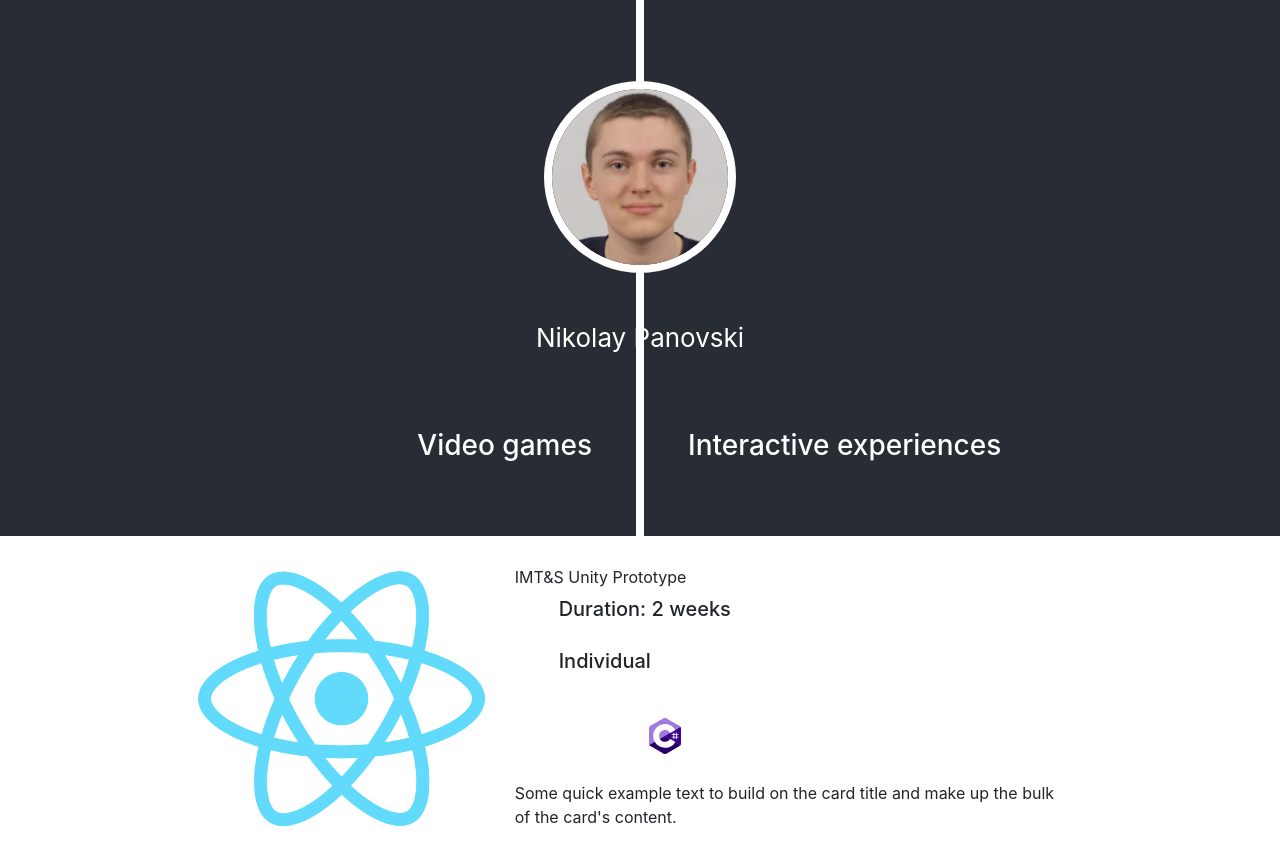
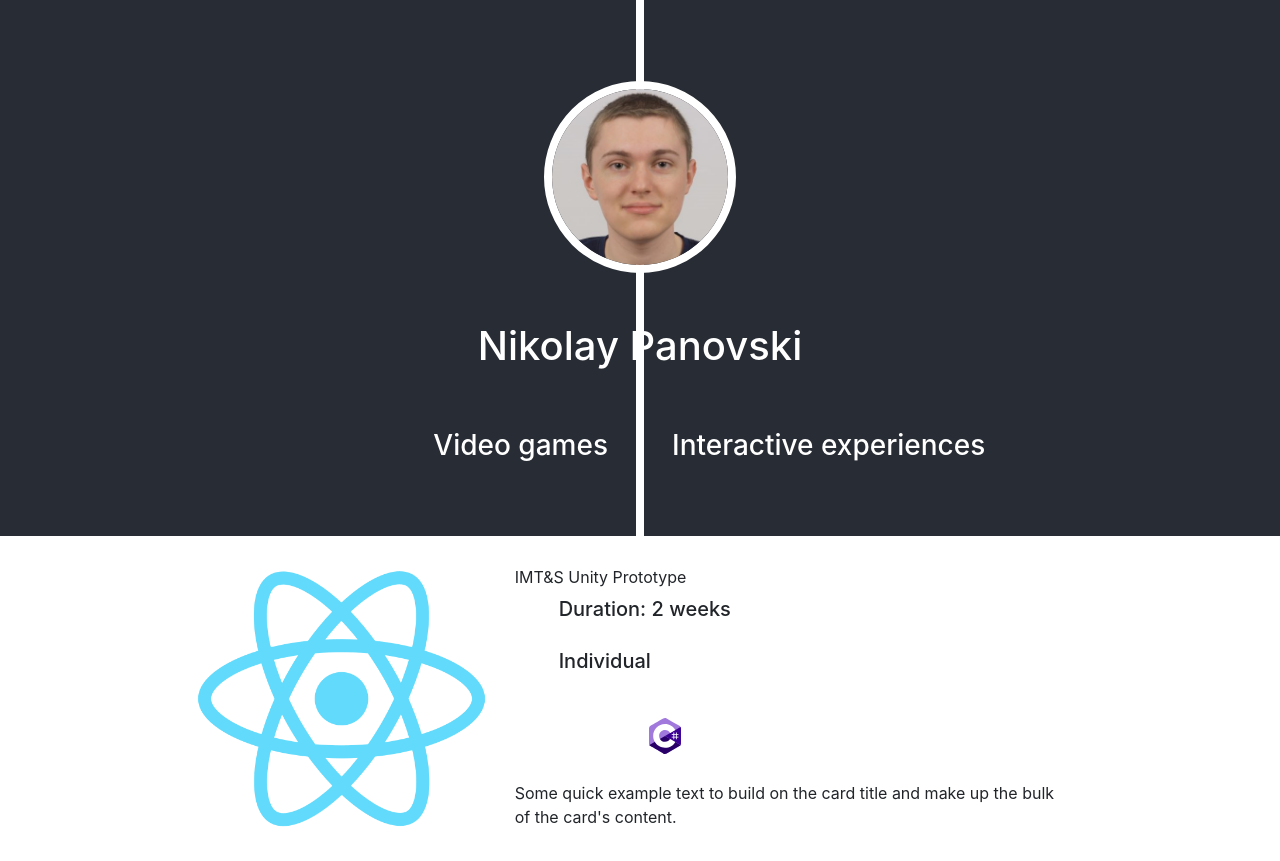
Before and after one commit to nikolay-panovski/portfolio-website, a React (Create React App) app in the folder portfolio-website/: page / in a window 1280 px wide. Built offline with nearby package versions, Linux system fonts and the light colour scheme; some icons are missing.

Commit message:
Add proper left/right paddings to header <p>s

```diff
--- a/portfolio-website/src/components/HeaderGraphic.js
+++ b/portfolio-website/src/components/HeaderGraphic.js
@@ -6,18 +6,18 @@ function HeaderGraphic() {
             <div className="d-flex" style={{position:"relative", width:"100%", height:"67vh"}}>
                 <div style={{position:"relative", width:"50%", height:"100%"}}>
                     {/*img x 4, grid */}
-                    <p className="h3 px-sm-3 px-md-5" style={{textAlign:"right", position:"absolute", width:"100%", top:"80%" }}>Video games</p>
+                    <p className="h3 pr-8" style={{textAlign:"right", position:"absolute", width:"100%", top:"80%" }}>Video games</p>
                 </div>
 
                 {/* middle: vertical line with image in center, on top of the regular flow */}
                 <div style={{height:"100%", position:"absolute", top:"0", left:"calc(50% - 0.25rem)", borderStyle:"solid", borderWidth:"0.25rem", borderColor:"#fff"}}></div>
                 <img src={Face} alt="Nikolay Panovski face" width="192" height="192" className="rounded-circle"
                     style={{position:"absolute", top:"33%", left:"50%", transform:"translate(-96px,-96px)", borderStyle:"solid", borderWidth:"0.5rem", borderColor:"#fff"}} />
-                <h1 style={{textAlign:"center", position:"absolute", width:"100%", top:"60%" }}>Nikolay Panovski</h1>
+                <h1 className="h1" style={{textAlign:"center", position:"absolute", width:"100%", top:"60%" }}>Nikolay Panovski</h1>
 
                 <div style={{position:"relative", width:"50%", height:"100%"}}>
                     {/*img x 4, grid */}
-                    <p className="h3 px-sm-3 px-md-5" style={{textAlign:"left", position:"absolute", width:"100%", top:"80%" }}>Interactive experiences</p>
+                    <p className="h3 pl-8" style={{textAlign:"left", position:"absolute", width:"100%", top:"80%" }}>Interactive experiences</p>
                 </div>
             </div>
 
```
